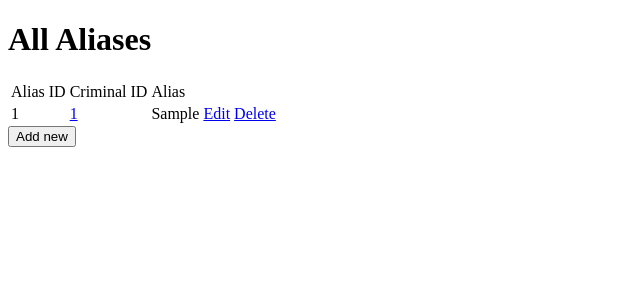
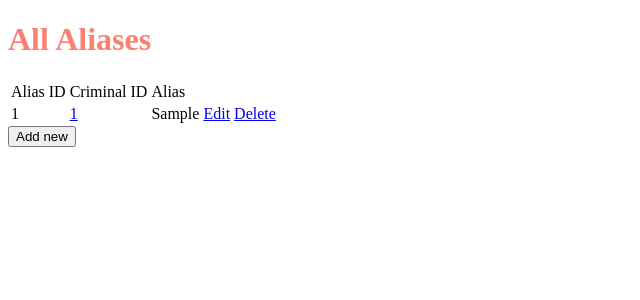
Before and after one commit to awu0/City-Jail-Database, a Django app: page /alias/ in a window 1280 px wide. Shown: the part 26-326 px from the top of the page, without its empty margins (0-640 px from the left). Run offline with Django 4.2, Linux system fonts and the light colour scheme; tables that the repository leaves empty hold one stand-in row (values such as "Sample post").

Commit message:
added basic stylesheet support

```diff
--- /dev/null
+++ b/jail/static/jail/style.css
@@ -0,0 +1,3 @@
+h1 {
+    color: salmon;
+}
--- a/jail/templates/template.html
+++ b/jail/templates/template.html
@@ -1,6 +1,8 @@
 <!--
 Use this template for rendering all the other html files
 -->
+{% load static %}
+
 <!doctype html>
 <html lang="en">
 <head>
@@ -8,6 +10,7 @@ Use this template for rendering all the other html files
     <meta name="viewport"
           content="width=device-width, user-scalable=no, initial-scale=1.0, maximum-scale=1.0, minimum-scale=1.0">
     <meta http-equiv="X-UA-Compatible" content="ie=edge">
+    <link rel="stylesheet" href="{% static 'jail/style.css' %}">
     <title>
         {% block title %}
         {% endblock %}
```
